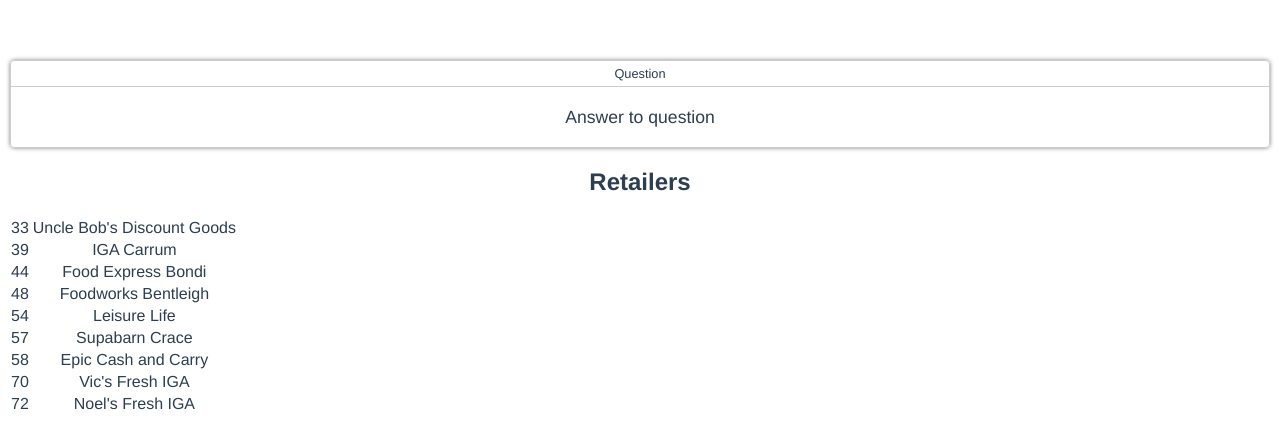
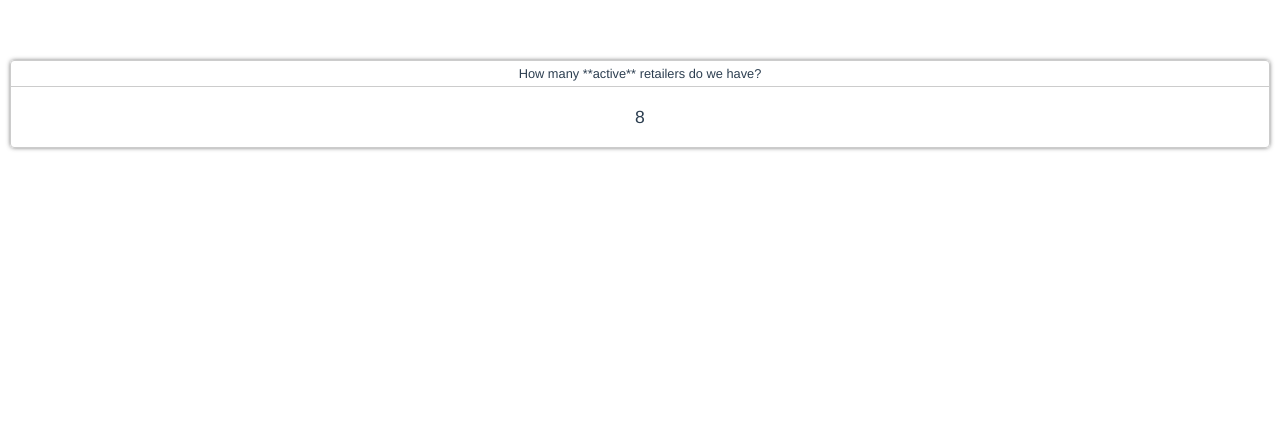
Before and after one commit to rickginer/vue-exercise, a Vue app: page / in a window 1280 px wide. Shown: the top 448 px of the page. Built offline with nearby package versions, Linux system fonts and the light colour scheme.

Commit message:
Display how many **active** retailers there are in dataset

```diff
--- a/src/App.vue
+++ b/src/App.vue
@@ -2,23 +2,13 @@
   <div id="app">
     <Card>
       <template slot="title">
-        Question
+        How many **active** retailers do we have?
       </template>
 
       <template slot="content">
-        Answer to question
+        {{ activeRetailers.length }}
       </template>
     </Card>
-
-    <h2>Retailers</h2>
-    <table>
-      <tr v-for="(retailer) in retailers" :key="retailer.retailerId">
-        <td>{{ retailer.retailerId }}</td>
-        <td>{{ retailer.name }}</td>
-      </tr>
-    </table>
-
-
   </div>
 </template>
 <script>
@@ -39,6 +29,11 @@
       ordersVic: ordersVic,
       ordersNsw: ordersNsw
     }
+  },
+  computed: {
+    activeRetailers: () => {
+      return retailers.filter(value => value.active === true)
+    }
   }
 }
 </script>
```
Also changed, not shown: 1 other file (tests, documents, lock files or other folders).
